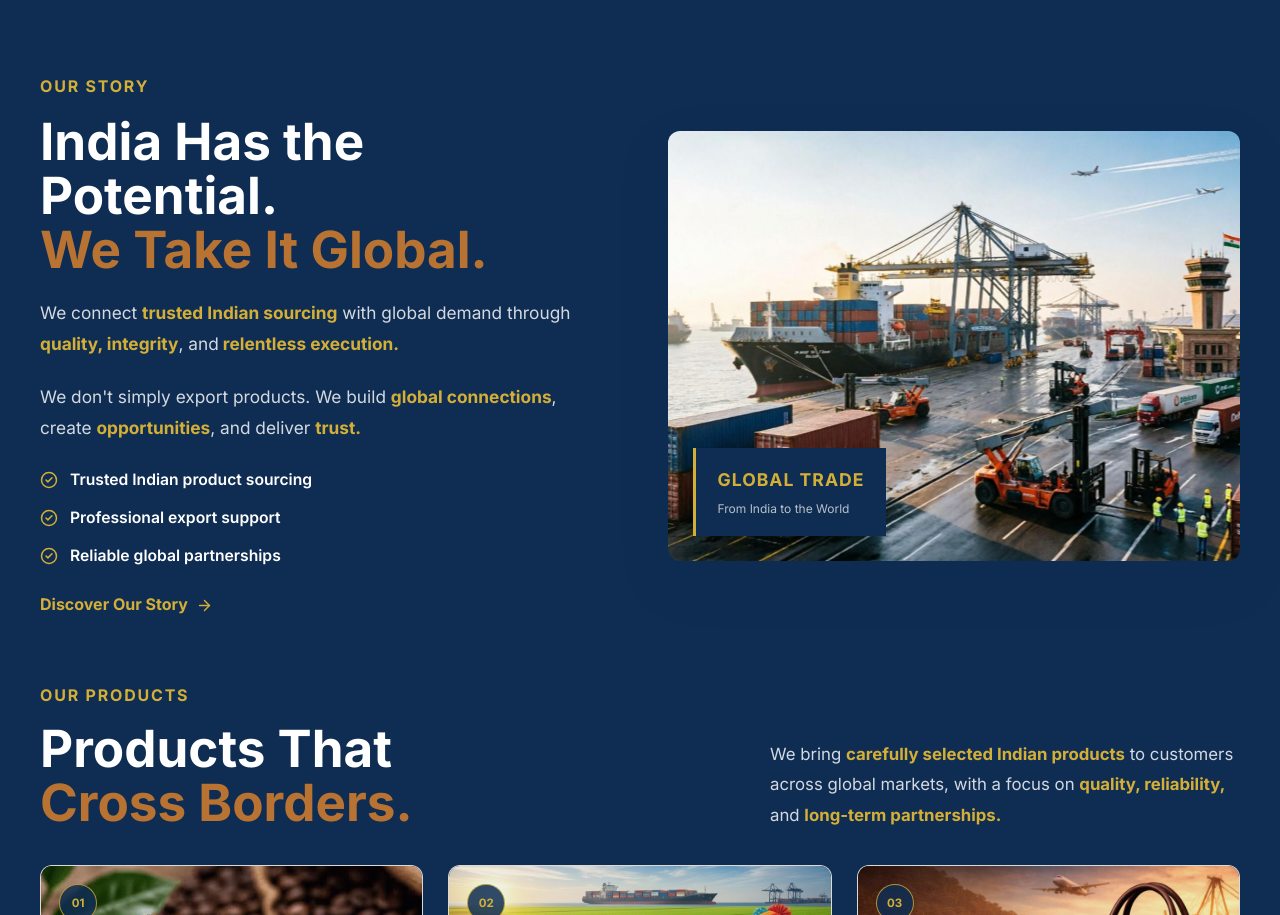
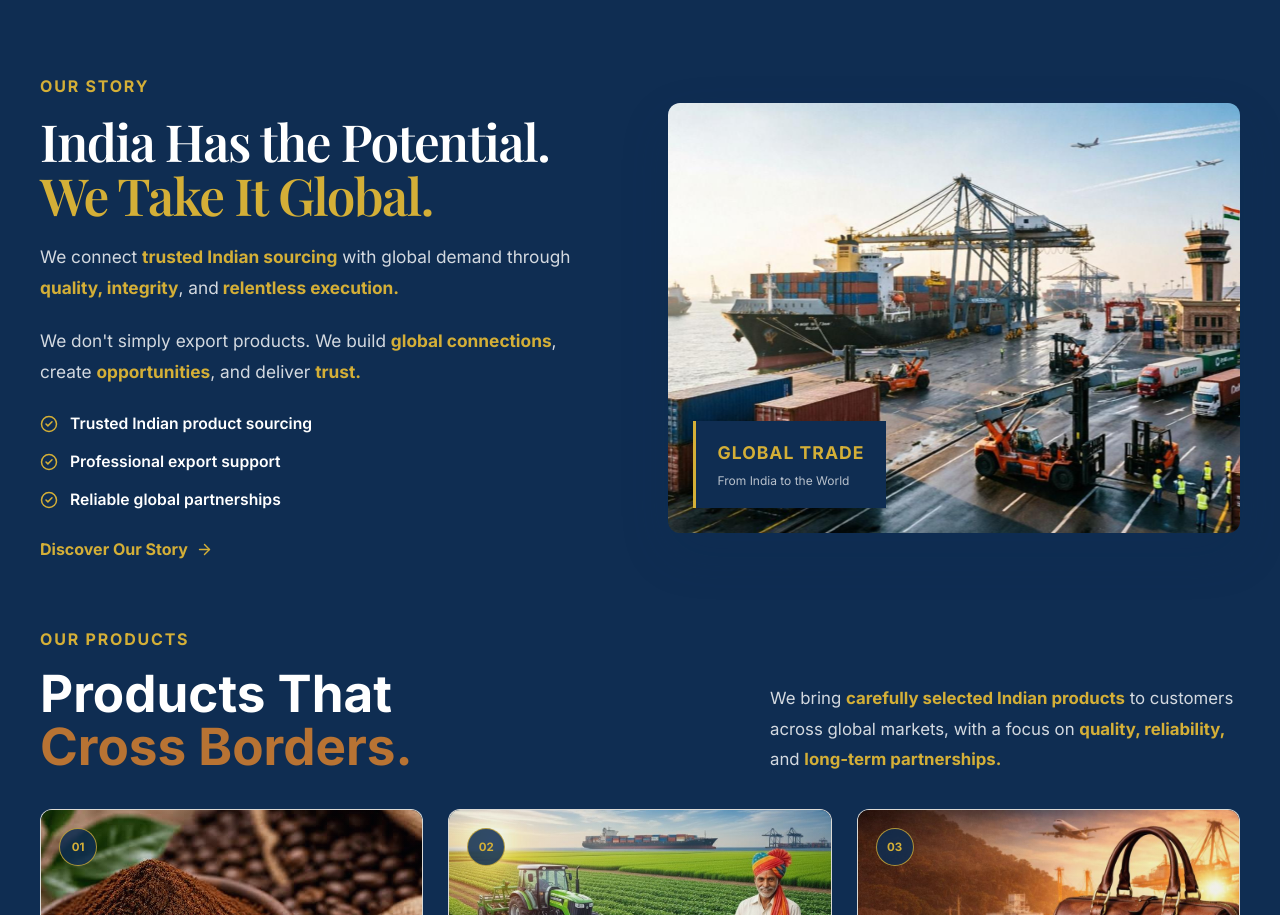
Before and after one commit to raju0509/Geelak, a React (Vite) app: page / in a window 1280 px wide. Shown: the part 906-1821 px from the top of the page. Built offline with nearby package versions, Linux system fonts and the light colour scheme.

Commit message:
i have updated to sections

```diff
--- a/src/styles/sections.css
+++ b/src/styles/sections.css
@@ -663,17 +663,18 @@
 
 .about-preview .section-heading {
   color: var(--color-white);
-
+  font-family: var(--font-heading);
   font-size: clamp(2.7rem, 4vw, 4rem);
+  font-weight: 600;
   line-height: 1.05;
-
-  margin-bottom: 20px;
+  letter-spacing: -1.5px;
+  margin-bottom: 18px;
 }
 
 .about-preview .section-heading span {
   display: block;
 
-  color: var(--color-copper);
+  color: var(--color-gold);
 }
 
 /* =================================
```
